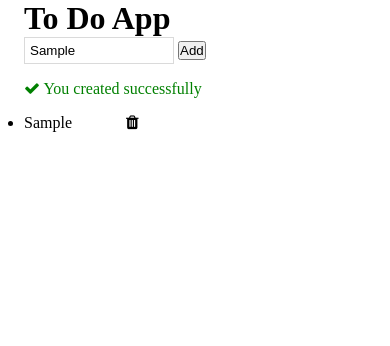
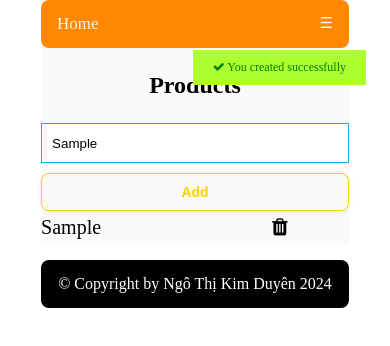
Before and after one commit to duyenqa/firstweb, a website: page todo.html in a window 390 px wide. Both pictures are taken after typing "Sample" into the empty fields and a click on the button "Add". Drawn offline with Linux system fonts and the light colour scheme.

Commit message:
update css to do page

```diff
--- a/css/todo.css
+++ b/css/todo.css
@@ -4,29 +4,238 @@
     box-sizing: border-box;
 }
 
+/*-----------Main menu--------------*/
+.topnav {
+    background-color: #f80;
+    border-radius: 0.5rem;
+}
+
+.topnav a {
+    color: #f2f2f2;
+    text-align: center;
+    padding: 14px 16px;
+    text-decoration: none;
+    font-size: 17px;
+}
+
+.topnav .icon {
+    display: none;
+}
+
+.dropbtn {
+    background-color: inherit;
+    color: white;
+    padding: 16px;
+    font-size: 14px;
+    border: none;
+    cursor: pointer;
+}
+
+.dropdown {
+    position: relative;
+    display: inline-block;
+}
+
+.dropdown-content {
+    list-style-type: none;
+    display: none;
+    position: absolute;
+    background-color: #f1f1f1;
+    width: 160px;
+    box-shadow: 0px 8px 16px 0px rgba(0, 0, 0, 0.2);
+    z-index: 1;
+}
+
+.dropdown-content a {
+    color: black;
+    padding: 12px 16px;
+    text-decoration: none;
+    display: block;
+}
+
+.dropdown a:hover {
+    background-color: #ddd;
+}
+
+.show {
+    display: block;
+}
+
+@media screen and (max-width: 600px) {
+    .topnav {
+        overflow: hidden;
+    }
+
+    .topnav a {
+        float: left;
+        display: block;
+    }
+
+    .topnav a:not(:first-child),
+    .dropdown .dropbtn {
+        display: none;
+    }
+
+    .topnav a.icon {
+        float: right;
+        display: block;
+    }
+
+    .topnav.responsive {
+        position: relative;
+    }
+
+    .topnav.responsive .icon {
+        position: absolute;
+        right: 0;
+        top: 0;
+    }
+
+    .topnav.responsive a {
+        float: none;
+        display: block;
+        text-align: left;
+        color: #fff;
+    }
+
+    .topnav.responsive .dropdown {
+        float: none;
+    }
+
+    .topnav.responsive .dropdown-content {
+        position: relative;
+        min-width: 496px;
+        border-radius: 0.5rem;
+        background-color: inherit;
+    }
+
+    .dropdown-content li {
+        max-width: 473px;
+        border-bottom: 1px solid #fafafa;
+    }
+
+    .topnav.responsive .dropdown .dropbtn {
+        display: block;
+        width: 100%;
+        text-align: left;
+    }
+}
+
+/*-----------form to do list--------------*/
 .container {
     width: 100%;
     padding: 0 24px;
+
 }
 
-.row {}
+.title {
+    display: flex;
+    justify-content: center;
+    align-items: center;
+    padding: 1.5rem 0;
+}
 
+.wraper {
+    width: 90%;
+    height: auto;
+    margin: 0 auto;
+    background-color: #fafafa;
+}
+
+.box{
+    width: 50%;
+    margin: 0 auto;
+}
+
+.row {
+    margin: 15px 0;
+}
 
 .inputText {
-    width: 150px;
-    padding: 5px;
-    border: 1px solid #dadada;
+    width: 70%;
+    height: 40px;
+    padding-left: 10px;
+    border: 1px solid #13afdf;
+    outline: none;
+}
+
+.buttonAdd {
+    display: inline-block;
+    outline: 0;
+    cursor: pointer;
+    border-radius: 8px;
+    box-shadow: 0 2px 5px 0 rgb(213 217 217 / 50%);
+    border: 1px solid #FCD200;
+    font-size: 14px;
+    padding: 10px 20px;
+    text-align: center;
+    font-weight: 700;
+    color: #FCD200;
+    background: inherit;
+    margin: 0 25px;
+}
+
+.buttonAdd:hover {
+    background: #F7CA00;
+    color: #ffffff;
+    box-shadow: 0 2px 5px 0 rgb(213 217 217 / 50%);
+}
+
+.showList {
+    font-size: 20px;
+}
+
+.showList li {
+    display: flex;
+    justify-content: space-around;
+    padding: 5px 0;
+}
+
+.nameTodo {
+    flex: 3;
 }
 
 .actions {
-    margin-left: 50px;
+    flex: 1;
 }
 
 i {
     cursor: pointer;
 }
 
-.message-success{
+.message-success {
     color: green;
-    padding: 1rem 0;
+    position: fixed;
+    top: 50px;
+    right: 24px;
+    background-color: greenyellow;
+    padding: 10px 20px;
 }
+
+@media (max-width: 600px) {
+    .box, .inputText{
+        width: 100%;
+    }
+    .row {
+        display: flex;
+        flex-direction: column;
+        gap: 10px;
+        margin: 0;
+    }
+    .buttonAdd{
+        margin: 0;
+    }
+
+    .message-success {
+        font-size: 12px;
+    }
+}
+/*-------------footer---------------*/
+.footer{
+    background-color: #000;
+    color: #fff;
+    text-align: center;
+    padding: 15px 0;
+    border-radius: 0.5rem;
+    margin-top: 1rem;
+  }
--- a/js/todolist.js
+++ b/js/todolist.js
@@ -8,12 +8,13 @@ function addTodo() {
     } else {
         message.innerHTML += `
         <p class="message-success">
-        <i class="fa fa-check" aria-hidden="true"></i>
-        You created successfully
+            <i class="fa fa-check" aria-hidden="true"></i>
+            You created successfully
         </p>`;
+
         ul.innerHTML += `
         <li>
-            ${inputValue}
+            <span class="nameTodo">${inputValue}</span>
             <span class="actions">
                 <i class="fa fa-trash" aria-hidden="true"></i>
             </span>
--- a/todo.html
+++ b/todo.html
@@ -11,13 +11,46 @@
 
 <body>
     <div class="container">
-        <h1 class="title">To Do App</h1>
-        <div class="row">
-            <input type="text" class="inputText" id="myInput" placeholder="Enter text">
-            <button type="button" onclick="addTodo()">Add</button>
+        <div class="wraper">
+            <div class="topnav" id="myTopnav">
+              <a href="index.html">Home</a>
+              <a href="todo.html">To do list</a>
+              <a href="contact.html">Contact</a>
+              <div class="dropdown">
+                <button onclick="myFunction()" class="dropbtn">Dropdown
+                  <i class="fa fa-caret-down"></i>
+                </button>
+                <ul id="myDropdown" class="dropdown-content">
+                  <li><a href="#">Link 1</a></li>
+                  <li><a href="#">Link 2</a></li>
+                  <li><a href="#">Link 3</a></li>
+                </ul>
+              </div>
+
+              <a href="javascript:void(0);" style="font-size:15px;" class="icon" onclick="myburger()">&#9776;</a>
+            </div>
+          </div>
+        <div class="wraper">
+            <div class="box">
+                <div class="title">
+                    <h2>Products</h2>
+                  </div>
+                <div class="row">
+                    <input type="text" class="inputText" id="myInput" placeholder="Enter text">
+                    <button class="buttonAdd" type="button" onclick="addTodo()">Add</button>
+                </div>
+                <div class="result" id="notification"></div>
+                <ul class="showList" id="list"></ul>
+            </div>
         </div>
-        <div class="result" id="notification"></div>
-        <ul id="list"></ul>
+        <div class="wraper">
+            <div class="footer">
+              &copy; Copyright by Ngô Thị Kim Duyên
+              <script>
+                document.write(new Date().getFullYear());
+              </script>
+            </div>
+          </div>
     </div>
     <script src="./js/todolist.js"></script>
 </body>
```
